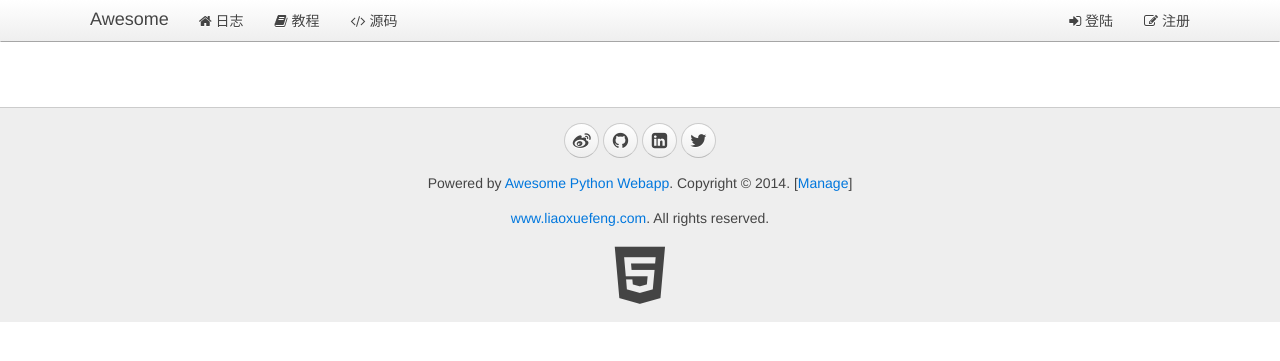
After one commit to HuuBaa/python-webapp, a Python web app: template www/templates/__base__.html in a window 1280 px wide. The commit adds this page. Shown: the top 361 px of the page. Run offline with Jinja, Linux system fonts and the light colour scheme; the template is opened without the code that fills it, so the values that code supplies are empty.

Commit message:
html template

```diff
--- a/www/app.py
+++ b/www/app.py
@@ -108,8 +108,8 @@ async def init(loop):
     init_jinjia2(app,filters=dict(datetime=datetime_filter))
     add_routes(app,'handlers')
     add_static(app)
-    srv= await loop.create_server(app.make_handler(),'127.0.0.1',9001)
-    logging.info('server started at http://127.0.0.1:9001')
+    srv= await loop.create_server(app.make_handler(),'127.0.0.1',9003)
+    logging.info('server started at http://127.0.0.1:9003')
     return srv
 
 loop = asyncio.get_event_loop()
--- /dev/null
+++ b/www/templates/__base__.html
@@ -0,0 +1,91 @@
+
+<!DOCTYPE html>
+<!--
+{% macro pagination(url, page) %}
+    <ul class="uk-pagination">
+        {% if page.has_previous %}
+            <li><a href="{{ url }}{{ page.page_index - 1 }}"><i class="uk-icon-angle-double-left"></i></a></li>
+        {% else %}
+            <li class="uk-disabled"><span><i class="uk-icon-angle-double-left"></i></span></li>
+        {% endif %}
+            <li class="uk-active"><span>{{ page.page_index }}</span></li>
+        {% if page.has_next %}
+            <li><a href="{{ url }}{{ page.page_index + 1 }}"><i class="uk-icon-angle-double-right"></i></a></li>
+        {% else %}
+            <li class="uk-disabled"><span><i class="uk-icon-angle-double-right"></i></span></li>
+        {% endif %}
+    </ul>
+{% endmacro %}
+-->
+<html>
+<head>
+    <meta charset="utf-8" />
+    {% block meta %}<!-- block meta  -->{% endblock %}
+    <title>{% block title %} ? {% endblock %} - Awesome Python Webapp</title>
+    <link rel="stylesheet" href="/static/css/uikit.min.css">
+    <link rel="stylesheet" href="/static/css/uikit.gradient.min.css">
+    <link rel="stylesheet" href="/static/css/awesome.css" />
+    <script src="/static/js/jquery.min.js"></script>
+    <script src="/static/js/sha1.min.js"></script>
+    <script src="/static/js/uikit.min.js"></script>
+    <script src="/static/js/sticky.min.js"></script>
+    <script src="/static/js/vue.min.js"></script>
+    <script src="/static/js/awesome.js"></script>
+    {% block beforehead %}<!-- before head  -->{% endblock %}
+</head>
+<body>
+    <nav class="uk-navbar uk-navbar-attached uk-margin-bottom">
+        <div class="uk-container uk-container-center">
+            <a href="/" class="uk-navbar-brand">Awesome</a>
+            <ul class="uk-navbar-nav">
+                <li data-url="blogs"><a href="/"><i class="uk-icon-home"></i> 日志</a></li>
+                <li><a target="_blank" href="http://www.liaoxuefeng.com/wiki/0014316089557264a6b348958f449949df42a6d3a2e542c000"><i class="uk-icon-book"></i> 教程</a></li>
+                <li><a target="_blank" href="https://github.com/michaelliao/awesome-python3-webapp"><i class="uk-icon-code"></i> 源码</a></li>
+            </ul>
+            <div class="uk-navbar-flip">
+                <ul class="uk-navbar-nav">
+                {% if __user__ %}
+                    <li class="uk-parent" data-uk-dropdown>
+                        <a href="#0"><i class="uk-icon-user"></i> {{ __user__.name }}</a>
+                        <div class="uk-dropdown uk-dropdown-navbar">
+                            <ul class="uk-nav uk-nav-navbar">
+                                <li><a href="/signout"><i class="uk-icon-sign-out"></i> 登出</a></li>
+                            </ul>
+                        </div>
+                    </li>
+                {% else %}
+                    <li><a href="/signin"><i class="uk-icon-sign-in"></i> 登陆</a></li>
+                    <li><a href="/register"><i class="uk-icon-edit"></i> 注册</a></li>
+                {% endif %}
+                </ul>
+            </div>
+        </div>
+    </nav>
+
+    <div class="uk-container uk-container-center">
+        <div class="uk-grid">
+            <!-- content -->
+            {% block content %}
+            {% endblock %}
+            <!-- // content -->
+        </div>
+    </div>
+
+    <div class="uk-margin-large-top" style="background-color:#eee; border-top:1px solid #ccc;">
+        <div class="uk-container uk-container-center uk-text-center">
+            <div class="uk-panel uk-margin-top uk-margin-bottom">
+                <p>
+                    <a target="_blank" href="http://weibo.com/liaoxuefeng" class="uk-icon-button uk-icon-weibo"></a>
+                    <a target="_blank" href="https://github.com/michaelliao" class="uk-icon-button uk-icon-github"></a>
+                    <a target="_blank" href="http://www.linkedin.com/in/liaoxuefeng" class="uk-icon-button uk-icon-linkedin-square"></a>
+                    <a target="_blank" href="https://twitter.com/liaoxuefeng" class="uk-icon-button uk-icon-twitter"></a>
+                </p>
+                <p>Powered by <a href="http://awesome.liaoxuefeng.com">Awesome Python Webapp</a>. Copyright &copy; 2014. [<a href="/manage/" target="_blank">Manage</a>]</p>
+                <p><a href="http://www.liaoxuefeng.com/" target="_blank">www.liaoxuefeng.com</a>. All rights reserved.</p>
+                <a target="_blank" href="http://www.w3.org/TR/html5/"><i class="uk-icon-html5" style="font-size:64px; color: #444;"></i></a>
+            </div>
+
+        </div>
+    </div>
+</body>
+</html>
```
Also changed, not shown: www/handlers.py (+8 -3 lines), www/templates/blogs.html (added, +38 -0 lines), www/templates/test.html (line endings or trailing spaces).
